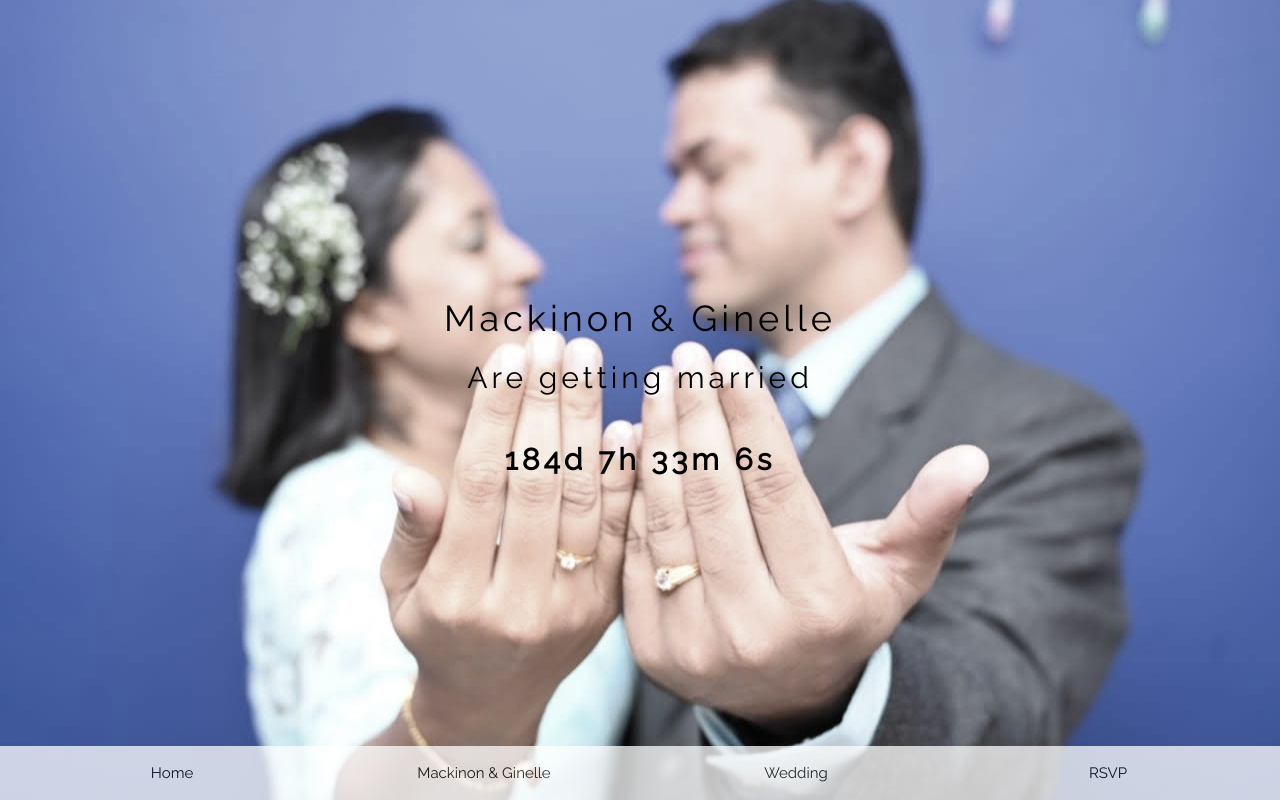
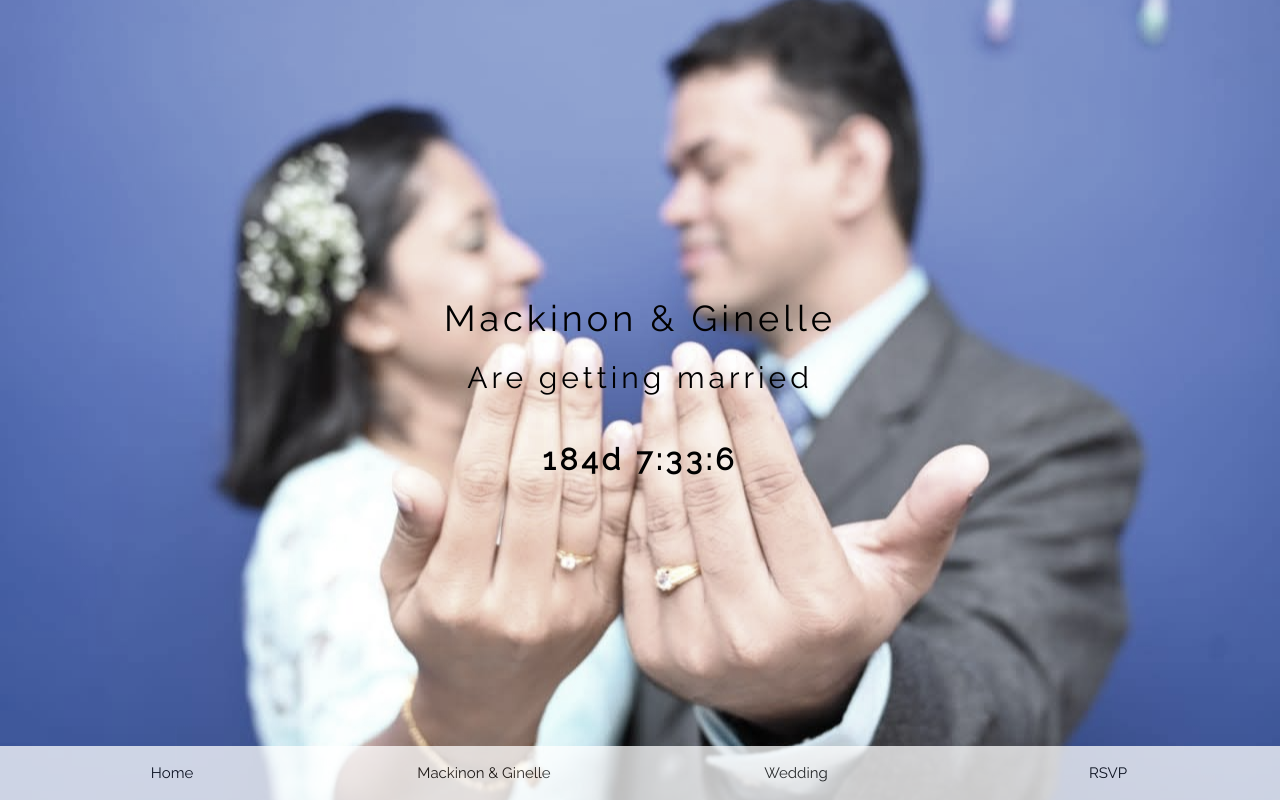
Before and after one commit to Mackinon/macandgin, a plain HTML site: page index.html in a window 1280 px wide. Shown: the top 800 px of the page. Drawn offline with nearby package versions, Linux system fonts and the light colour scheme.

Commit message:
Update index.html

```diff
--- a/index.html
+++ b/index.html
@@ -45,8 +45,8 @@ var x = setInterval(function() {
   var seconds = Math.floor((distance % (1000 * 60)) / 1000);
 
   // Output the result in an element with id="demo"
-  document.getElementById("demo").innerHTML = days + "d " + hours + "h "
-  + minutes + "m " + seconds + "s ";
+  document.getElementById("demo").innerHTML = days + "d " + hours + ":"
+  + minutes + ":" + seconds + "";
 
   // If the count down is over, write some text
   if (distance < 0) {
```
